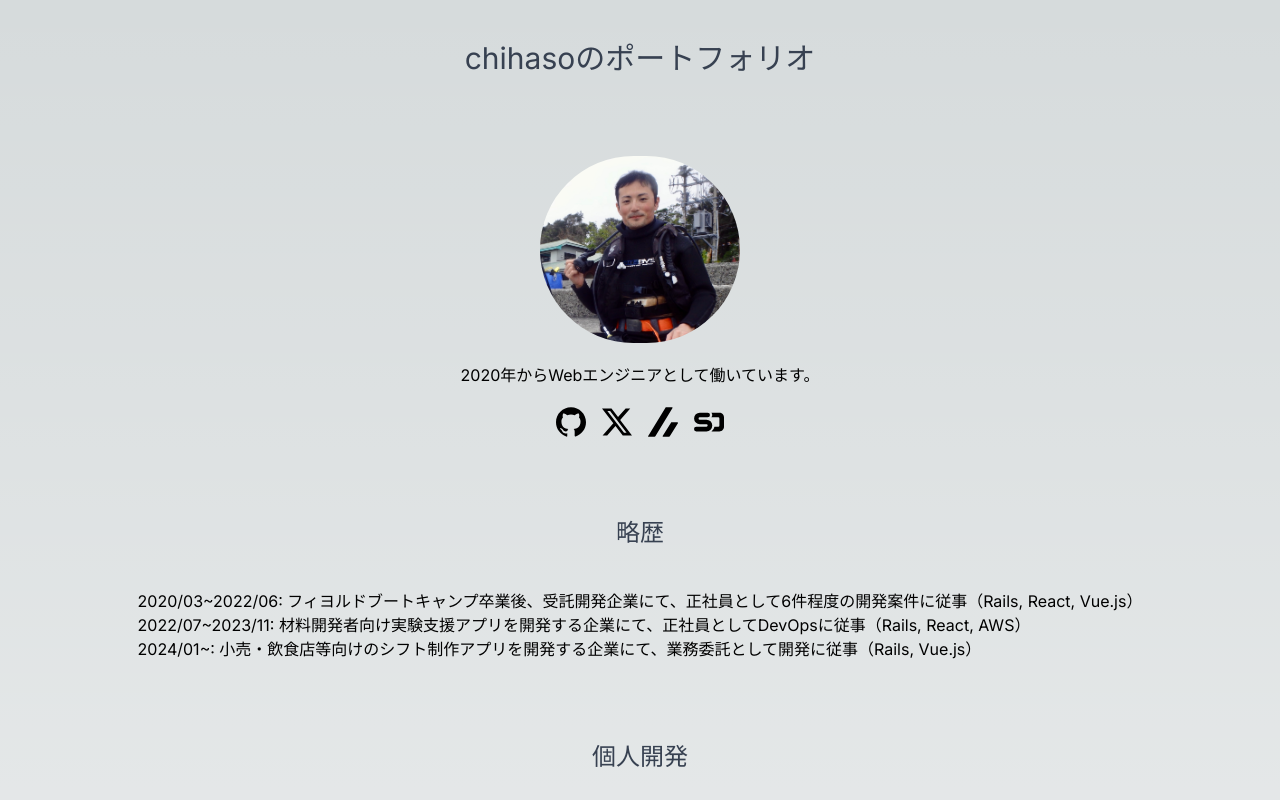
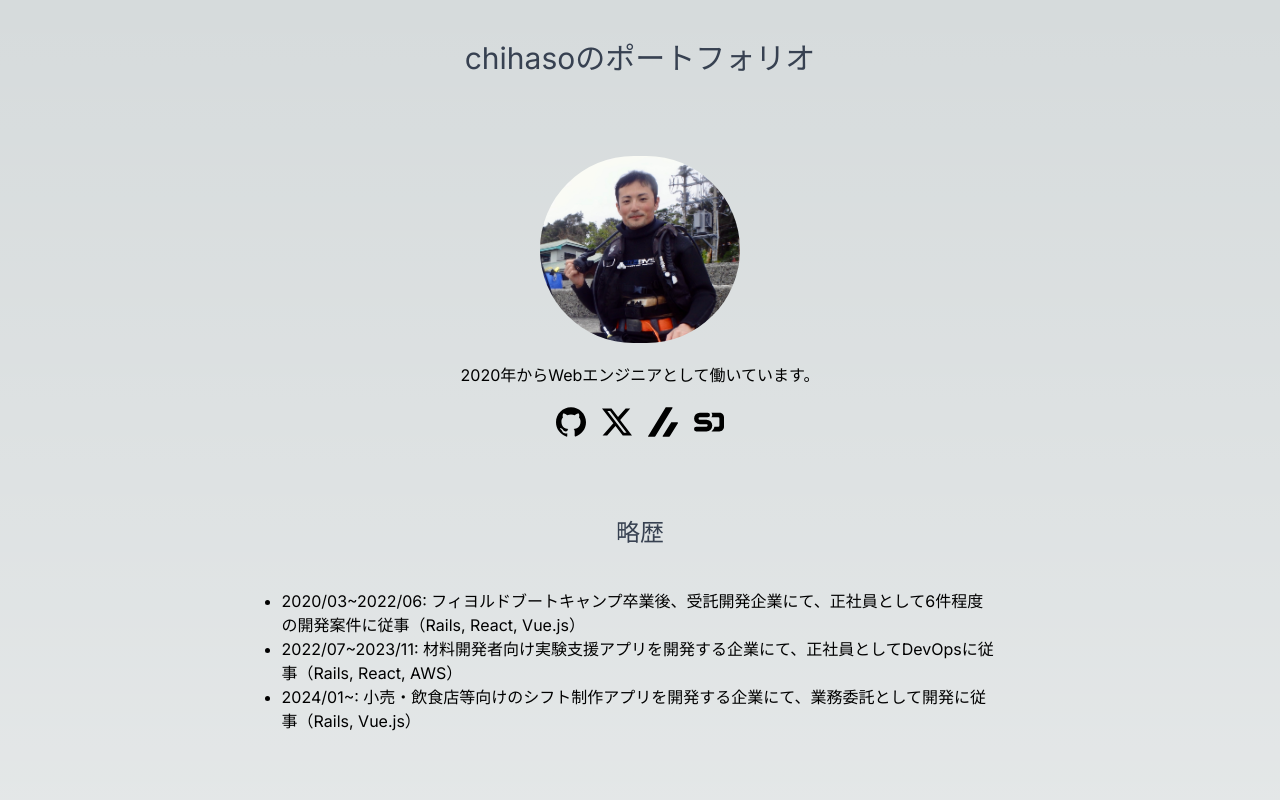
Before and after one commit to chihaso/portfolio, a Next.js app: page / in a window 1280 px wide. Shown: the top 800 px of the page. Built offline with nearby package versions, Linux system fonts and the light colour scheme.

Commit message:
略歴の表示幅の調整

```diff
--- a/app/component/Biography.tsx
+++ b/app/component/Biography.tsx
@@ -4,7 +4,7 @@ export default function Profile() {
   return (
     <div className="flex flex-col items-center">
       <h2 className="text-2xl mb-10 text-gray-700">略歴</h2>
-      <ul>
+      <ul className="w-4/5 max-w-4xl list-disc">
         <li>2020/03~2022/06: フィヨルドブートキャンプ卒業後、受託開発企業にて、正社員として6件程度の開発案件に従事（Rails, React, Vue.js）</li>
         <li>2022/07~2023/11: 材料開発者向け実験支援アプリを開発する企業にて、正社員としてDevOpsに従事（Rails, React, AWS）</li>
         <li>2024/01~: 小売・飲食店等向けのシフト制作アプリを開発する企業にて、業務委託として開発に従事（Rails, Vue.js）</li>
```
